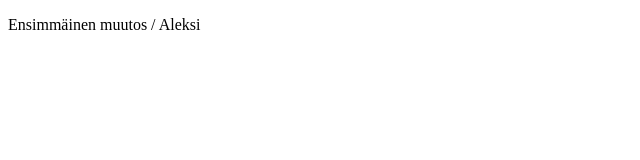
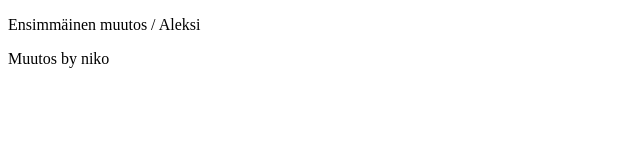
Before and after one commit to aleksikosonen/Reseptiprojekti, a plain HTML site: page testi.html in a window 1280 px wide. Shown: the full height of the page, 0-640 px from the left. Drawn offline with Linux system fonts and the light colour scheme.

Commit message:
mie tein muutoksii

```diff
--- a/testi.html
+++ b/testi.html
@@ -7,6 +7,7 @@
 <body>
 
     <p>Ensimmäinen muutos / Aleksi</p>
+    <p>Muutos by niko</p>
 
 </body>
 </html>
```
